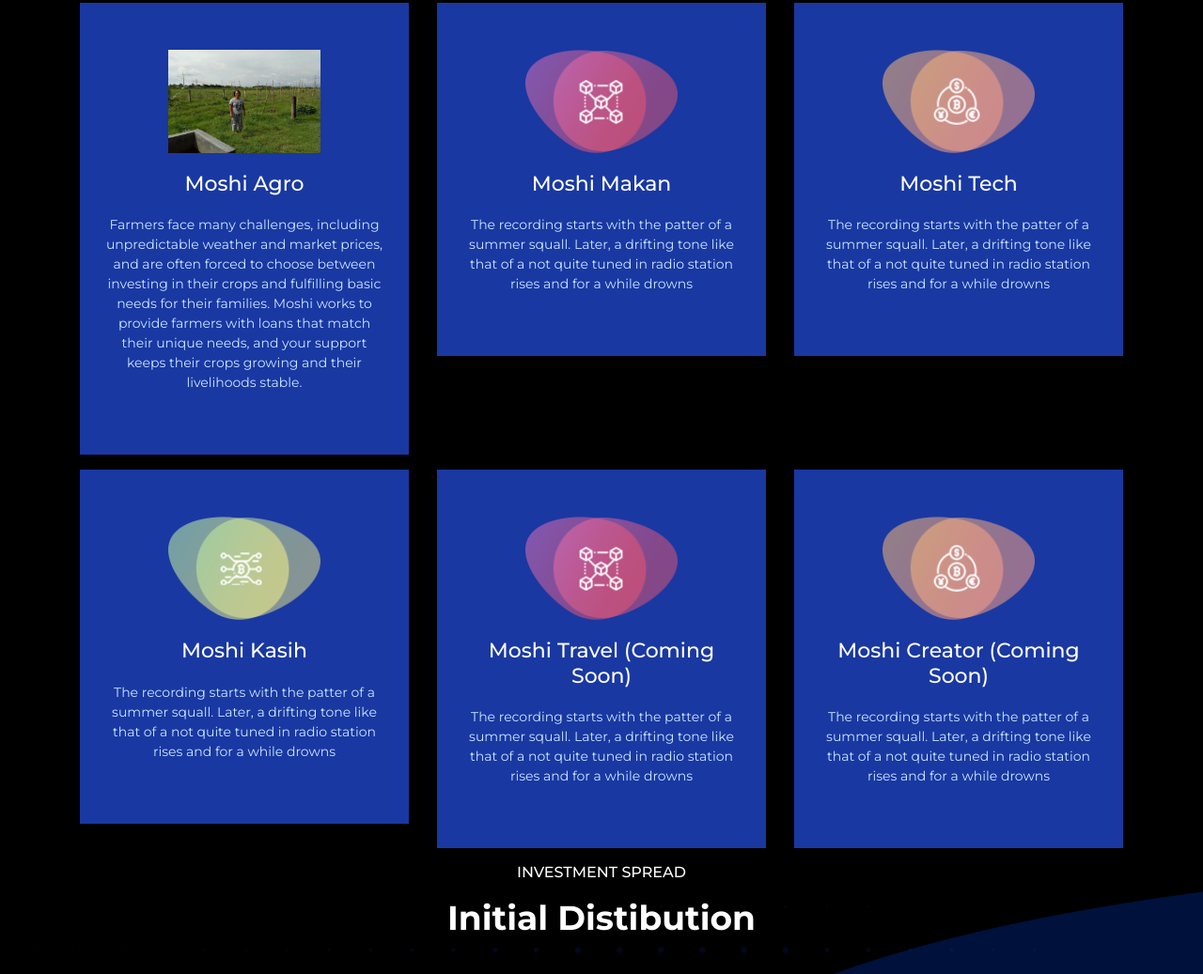
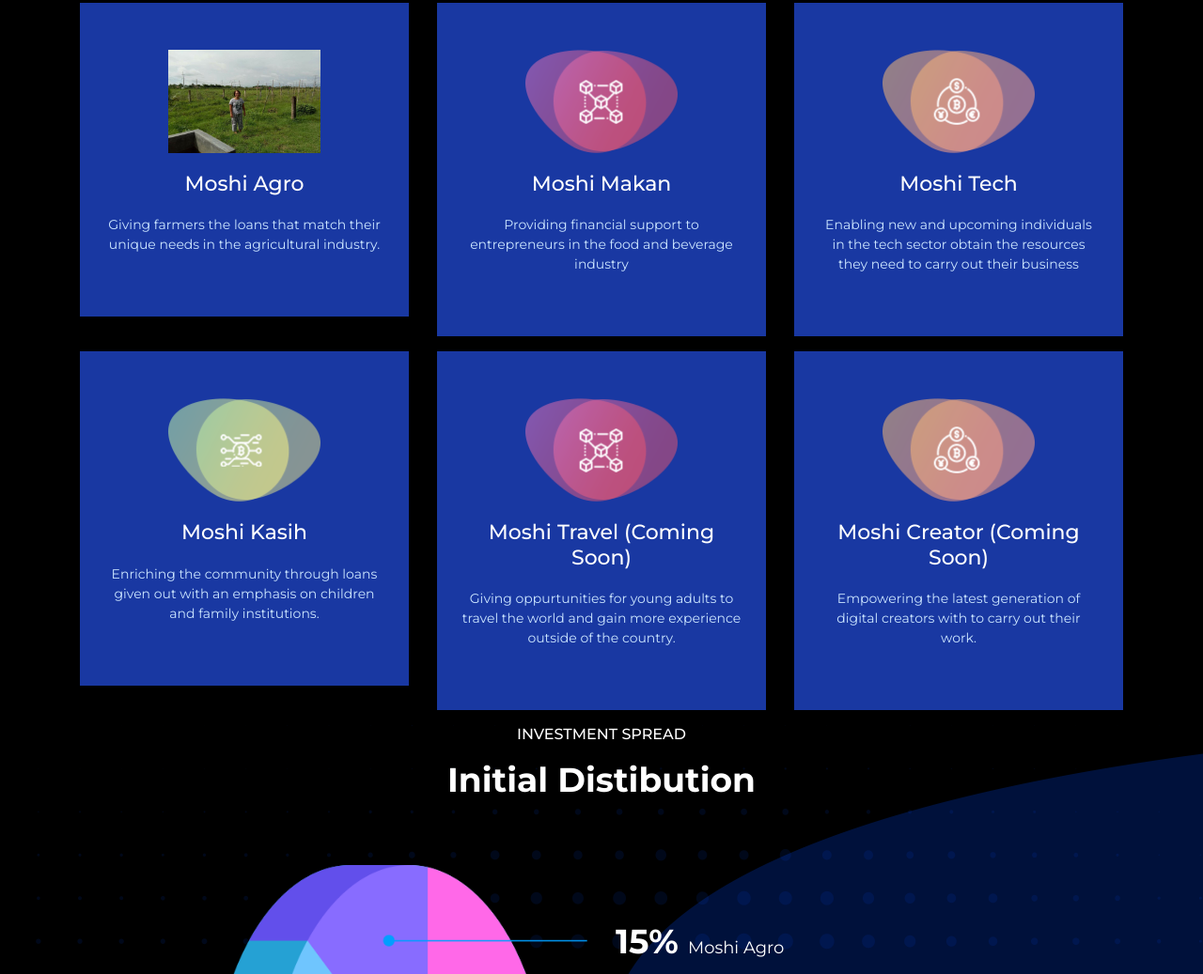
Before and after one commit to ivanling92/MoshiLoan, a plain HTML site: page investment.html in a window 1280 px wide. Shown: the part 305-1342 px from the top of the page at 94% size. Drawn offline with Linux system fonts and the light colour scheme.

Commit message:
nix update2

```diff
--- a/investment.html
+++ b/investment.html
@@ -100,7 +100,7 @@
                         </div>
                         <div class="single-about-text">
                             <h4>Moshi Agro</h4>
-                            <p>Farmers face many challenges, including unpredictable weather and market prices, and are often forced to choose between investing in their crops and fulfilling basic needs for their families. Moshi works to provide farmers with loans that match their unique needs, and your support keeps their crops growing and their livelihoods stable.</p>
+                            <p> Giving farmers the loans that match their unique needs in the agricultural industry.</p>
                         </div>
                     </a>
                 </div>
@@ -111,7 +111,7 @@
                         </div>
                         <div class="single-about-text">
                             <h4>Moshi Makan</h4>
-                            <p>The recording starts with the patter of a summer squall. Later, a drifting tone like that of a not quite tuned in radio station rises and for a while drowns</p>
+                            <p>Providing financial support to entrepreneurs in the food and beverage industry</p>
                         </div>
                     </a>
                 </div>
@@ -122,7 +122,7 @@
                         </div>
                         <div class="single-about-text">
                             <h4>Moshi Tech</h4>
-                            <p>The recording starts with the patter of a summer squall. Later, a drifting tone like that of a not quite tuned in radio station rises and for a while drowns</p>
+                            <p>Enabling new and upcoming individuals in the tech sector obtain the resources they need to carry out their business</p>
                         </div>
                     </a>
                 </div>
@@ -144,7 +144,7 @@
                         </div>
                         <div class="single-about-text">
                             <h4>Moshi Kasih</h4>
-                            <p>The recording starts with the patter of a summer squall. Later, a drifting tone like that of a not quite tuned in radio station rises and for a while drowns</p>
+                            <p>Enriching the community through loans given out with an emphasis on children and family institutions.</p>
                         </div>
                     </a>
                 </div>
@@ -155,7 +155,7 @@
                         </div>
                         <div class="single-about-text">
                             <h4>Moshi Travel (Coming Soon)</h4>
-                            <p>The recording starts with the patter of a summer squall. Later, a drifting tone like that of a not quite tuned in radio station rises and for a while drowns</p>
+                            <p>Giving oppurtunities for young adults to travel the world and gain more experience outside of the country.</p>
                         </div>
                     </a>
                 </div>
@@ -166,7 +166,7 @@
                         </div>
                         <div class="single-about-text">
                             <h4>Moshi Creator (Coming Soon)</h4>
-                            <p>The recording starts with the patter of a summer squall. Later, a drifting tone like that of a not quite tuned in radio station rises and for a while drowns</p>
+                            <p>Empowering the latest generation of digital creators with to carry out their work.</p>
                         </div>
                     </a>
                 </div>
```
